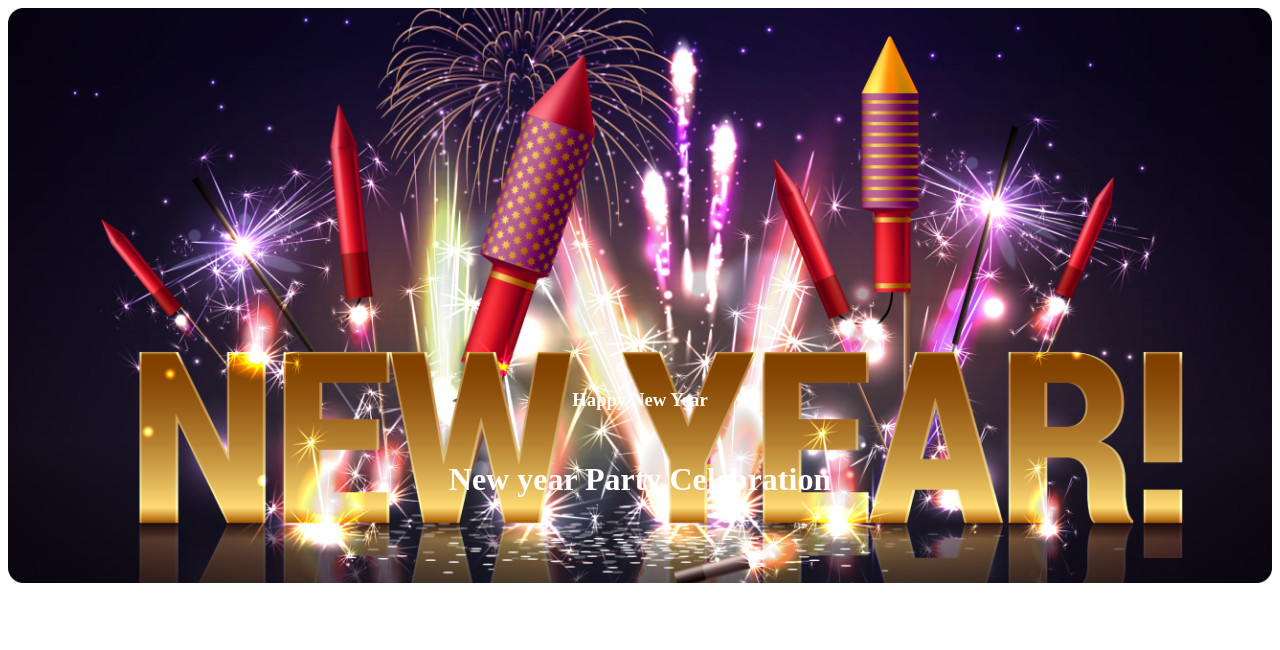
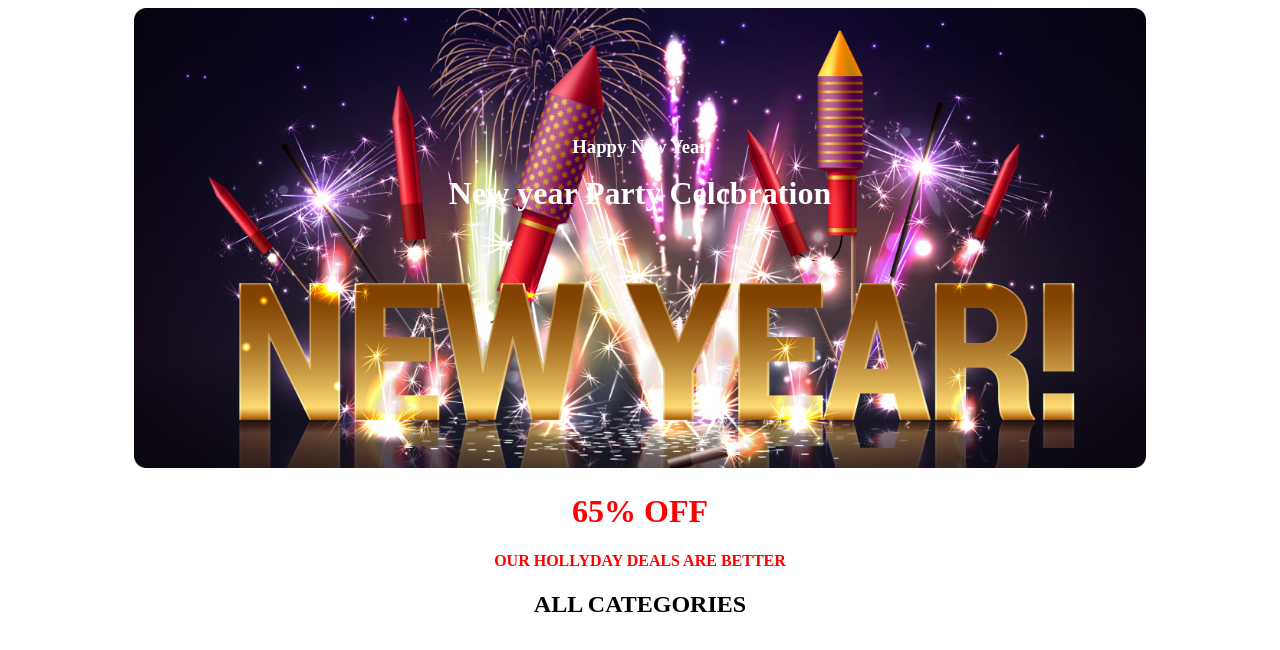
Before and after one commit to mishuhossain66439/assignment-file, a plain HTML site: page index.html in a window 1280 px wide. Drawn offline with Linux system fonts and the light colour scheme.

Commit message:
update assi

```diff
--- a/index.html
+++ b/index.html
@@ -11,12 +11,20 @@
 <body>
     <header class="header">
        <div class="pic-title">
-        <img src="resources/Banner Image.png" style="width:100%;"> </div>
+        <img src="resources/Banner Image.png" style="width:80%;">
         <div class="center-Top"><h3>Happy New Year</h3></div>
         <div class="center-Bottom"><h1>New year Party Celcbration</h1></div>
-
+       </div>
     </header>
 </body>
+<main>
+  <div>
+    <h1 class="discount"> 65% OFF</h1>
+    <h4 class="cat">OUR HOLLYDAY DEALS ARE BETTER</h4>
+    <h2 Class="All">ALL CATEGORIES</h2>
+  </div>
+
+</main>
 
 
 </html>
--- a/style/newyear.css
+++ b/style/newyear.css
@@ -1,15 +1,30 @@
+.pic-title{
+    position: relative;
+    text-align: center;
+}
 
 .center-Top{
     color: white;
     position: absolute;
-    top: 50%;
+    top: 30%;
     left: 50%;
     transform: translate(-50%, -50%);
 }
 .center-Bottom{
     color: white;
     position: absolute;
-    top: 60%;
+    top: 40%;
     left: 50%;
     transform: translate(-50%, -50%);
 }
+.discount{
+    color:red;
+    text-align: center;
+}
+.cat{
+    color: red;
+    text-align: center;
+}
+.All{
+    text-align: center;
+}
```
